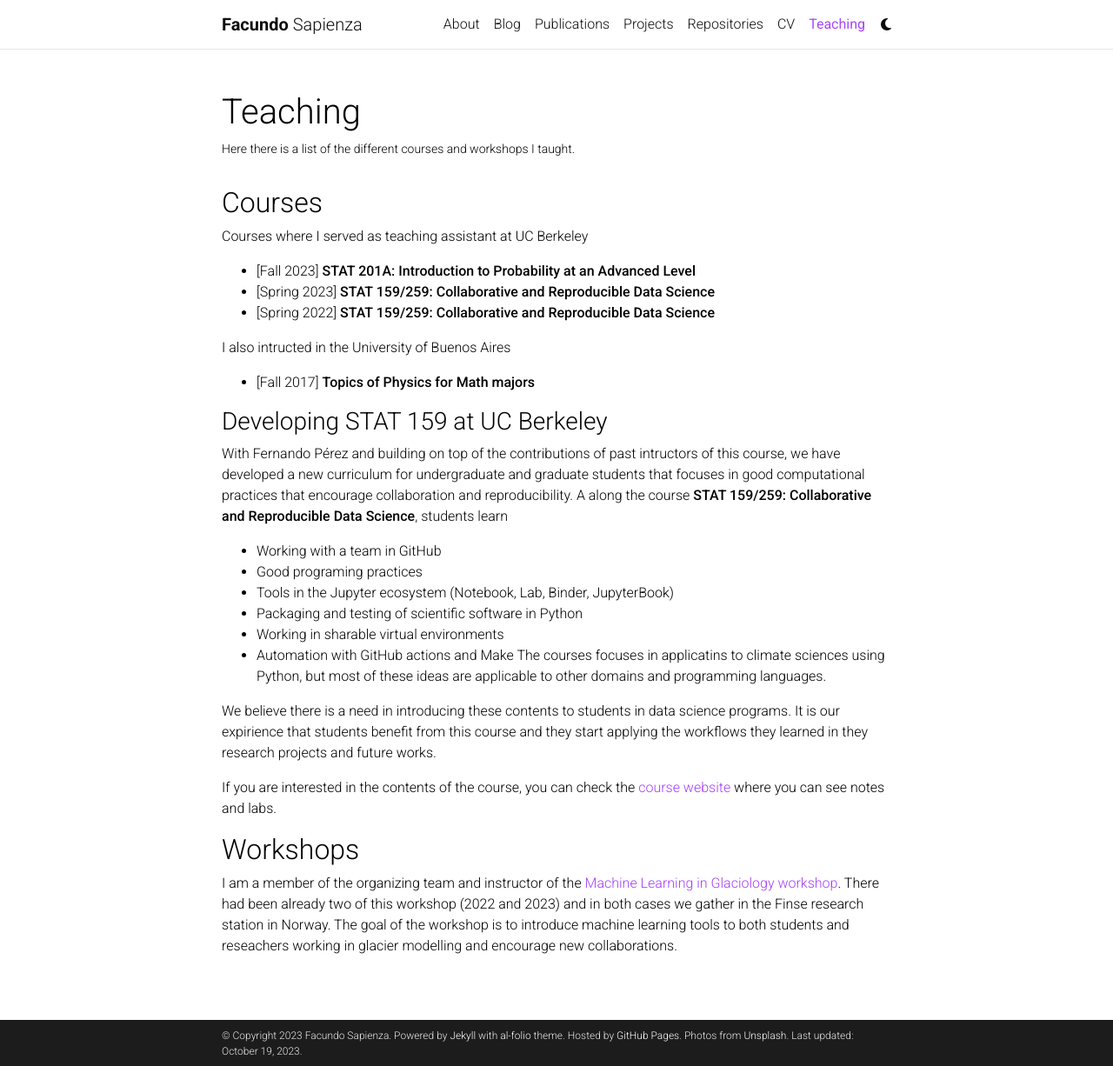
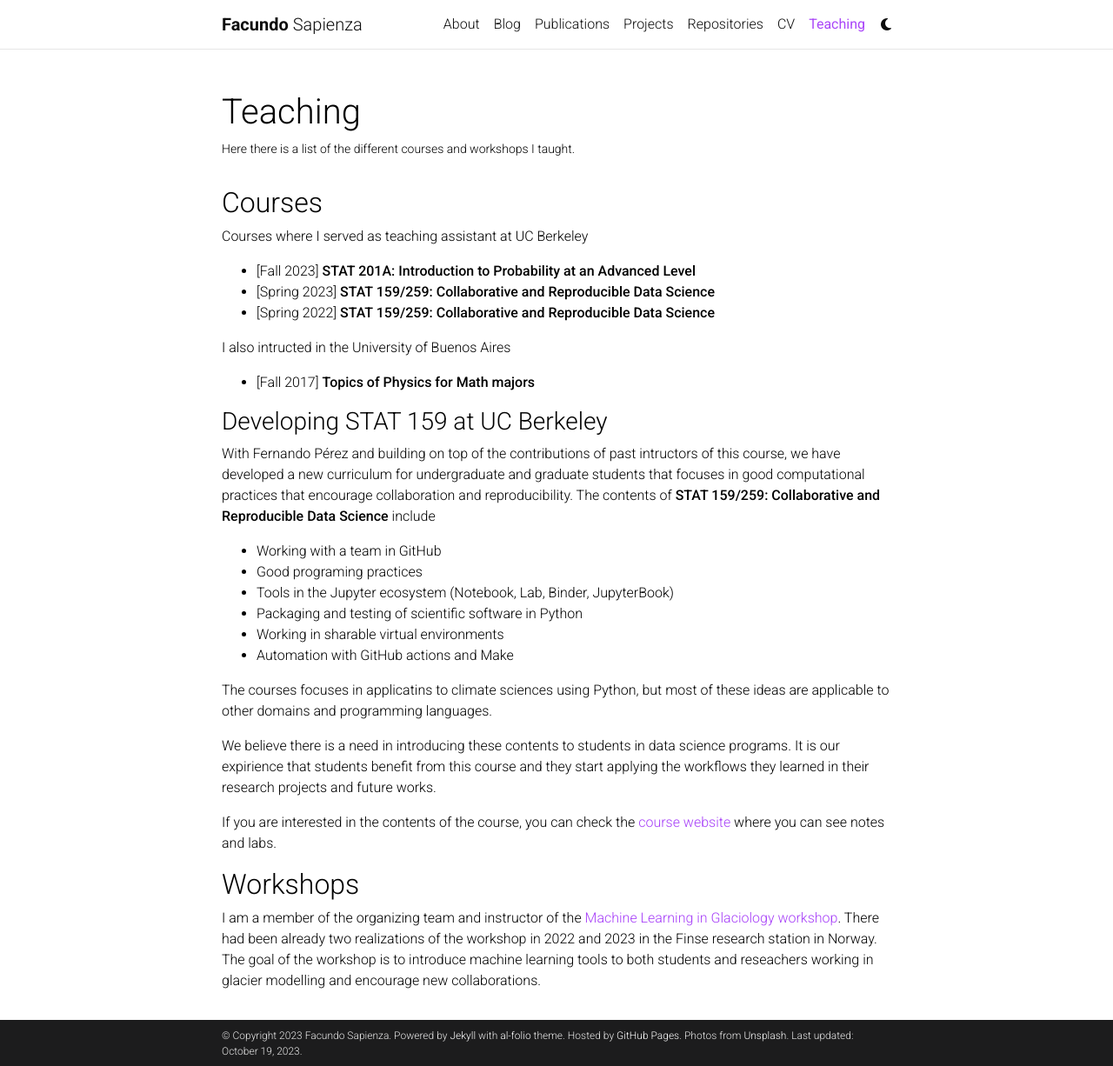
Before and after one commit to facusapienza21/facusapienza21.github.io, a Jekyll site: the page built from _pages/teaching.md, in a window 1280 px wide and 1226 px high. Shown: the whole window at 87% size. Built offline with Jekyll 4.4.1, drawn with Linux system fonts in a browser that asks for light colours; comment, search, counter and statistics services are not loaded; a style sheet for code colours, icons or effects is not loaded.

Commit message:
small typos

```diff
--- a/_pages/teaching.md
+++ b/_pages/teaching.md
@@ -19,19 +19,20 @@
 
 ### Developing STAT 159 at UC Berkeley
 
-With Fernando Pérez and building on top of the contributions of past intructors of this course, we have developed a new curriculum for undergraduate and graduate students that focuses in good computational practices that encourage collaboration and reproducibility. A along the course **STAT 159/259:  Collaborative and Reproducible Data Science**, students learn
+With Fernando Pérez and building on top of the contributions of past intructors of this course, we have developed a new curriculum for undergraduate and graduate students that focuses in good computational practices that encourage collaboration and reproducibility. The contents of **STAT 159/259:  Collaborative and Reproducible Data Science** include
 - Working with a team in GitHub
 - Good programing practices
 - Tools in the Jupyter ecosystem (Notebook, Lab, Binder, JupyterBook)
 - Packaging and testing of scientific software in Python
 - Working in sharable virtual environments
 - Automation with GitHub actions and Make
+
 The courses focuses in applicatins to climate sciences using Python, but most of these ideas are applicable to other domains and programming languages.
 
-We believe there is a need in introducing these contents to students in data science programs. It is our expirience that students benefit from this course and they start applying the workflows they learned in they research projects and future works.
+We believe there is a need in introducing these contents to students in data science programs. It is our expirience that students benefit from this course and they start applying the workflows they learned in their research projects and future works.
 
 If you are interested in the contents of the course, you can check the [course website](https://ucb-stat-159-s23.github.io/site/) where you can see notes and labs.
 
 ## Workshops
 
-I am a member of the organizing team and instructor of the [Machine Learning in Glaciology workshop](https://machine-learning-in-glaciology-workshop.github.io). There had been already two of this workshop (2022 and 2023) and in both cases we gather in the Finse research station in Norway. The goal of the workshop is to introduce machine learning tools to both students and reseachers working in glacier modelling and encourage new collaborations.
+I am a member of the organizing team and instructor of the [Machine Learning in Glaciology workshop](https://machine-learning-in-glaciology-workshop.github.io). There had been already two realizations of the workshop in 2022 and 2023 in the Finse research station in Norway. The goal of the workshop is to introduce machine learning tools to both students and reseachers working in glacier modelling and encourage new collaborations.
```
